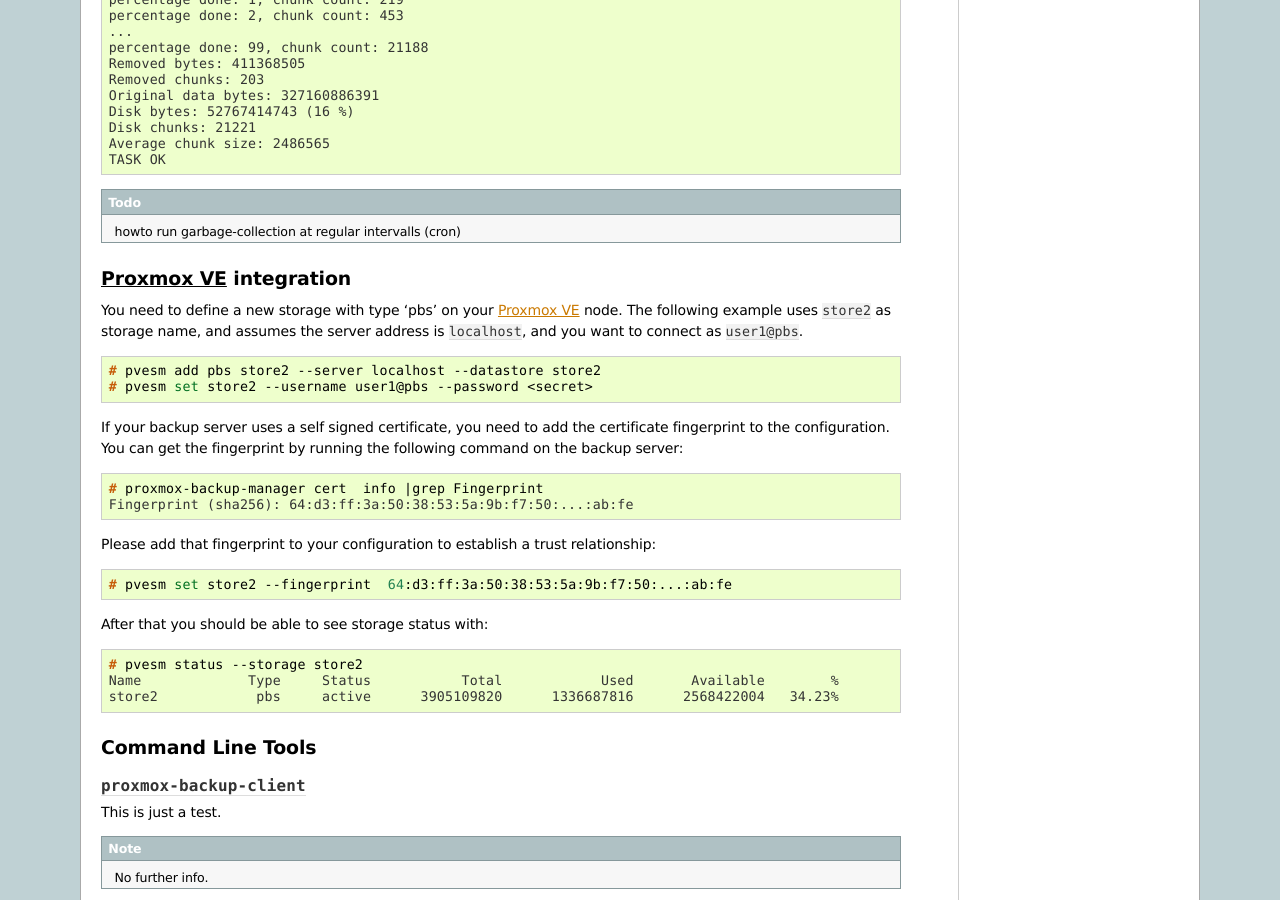
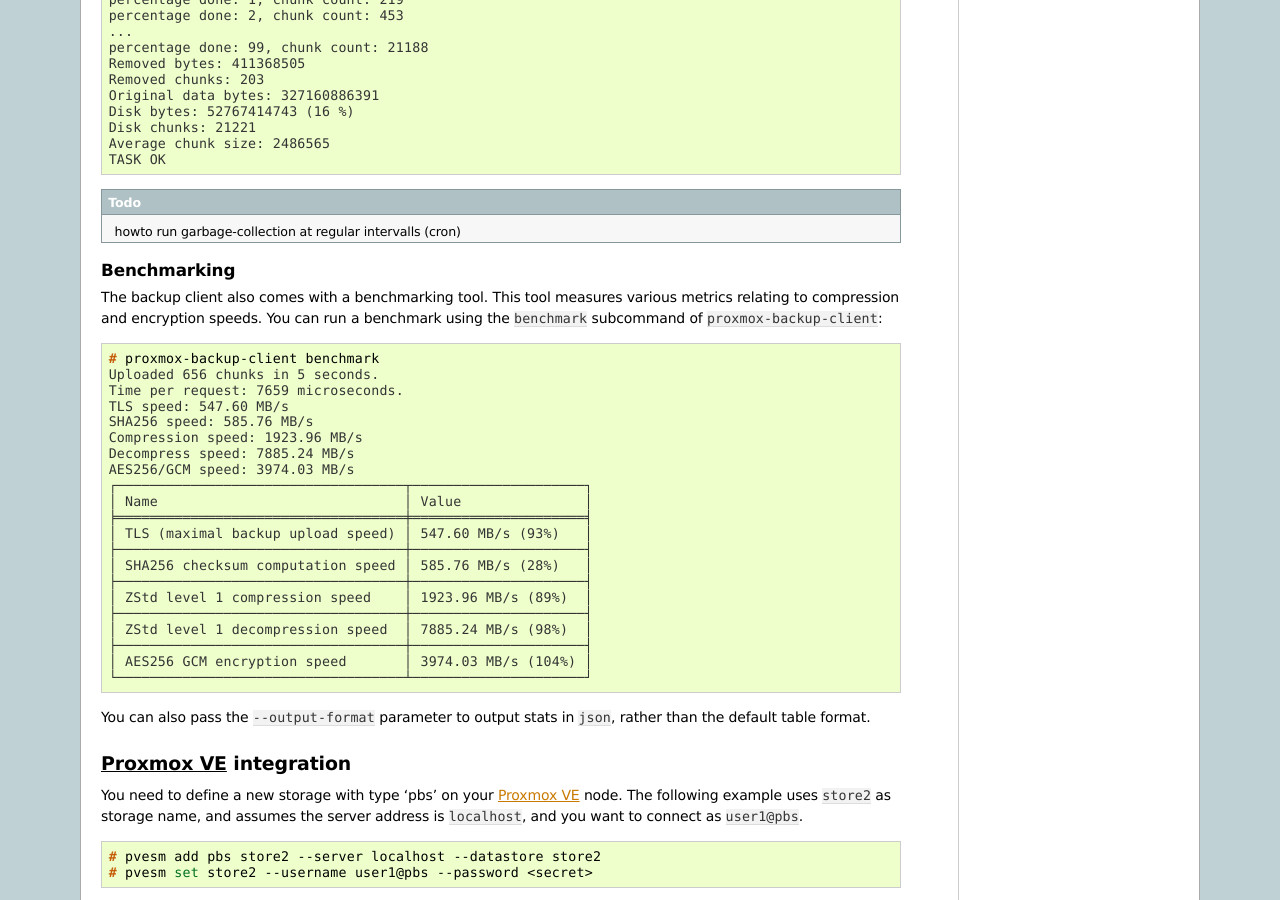
Before and after one commit to proxmox/proxmox-backup, a Sphinx documentation site: the page built from docs/administration-guide.rst, in a window 1280 px wide and 900 px high, scrolled down 15396 px. Built offline with Sphinx 7.4.7, drawn with Linux system fonts in a browser that asks for light colours.

Commit message:
Add "Benchmarking" section
This adds the "Benchmarking" section which discusses
the proxmox-backup-client benchmark subcommand.

Signed-off-by: Dylan Whyte <d.whyte@proxmox.com>

```diff
--- a/docs/administration-guide.rst
+++ b/docs/administration-guide.rst
@@ -1113,6 +1113,38 @@
 
 .. todo:: howto run garbage-collection at regular intervalls (cron)
 
+Benchmarking
+~~~~~~~~~~~~
+The backup client also comes with a benchmarking tool. This tool measures
+various metrics relating to compression and encryption speeds. You can run a
+benchmark using the ``benchmark`` subcommand of ``proxmox-backup-client``:
+
+.. code-block:: console
+
+  # proxmox-backup-client benchmark
+  Uploaded 656 chunks in 5 seconds.
+  Time per request: 7659 microseconds.
+  TLS speed: 547.60 MB/s
+  SHA256 speed: 585.76 MB/s
+  Compression speed: 1923.96 MB/s
+  Decompress speed: 7885.24 MB/s
+  AES256/GCM speed: 3974.03 MB/s
+  ┌───────────────────────────────────┬─────────────────────┐
+  │ Name                              │ Value               │
+  ╞═══════════════════════════════════╪═════════════════════╡
+  │ TLS (maximal backup upload speed) │ 547.60 MB/s (93%)   │
+  ├───────────────────────────────────┼─────────────────────┤
+  │ SHA256 checksum computation speed │ 585.76 MB/s (28%)   │
+  ├───────────────────────────────────┼─────────────────────┤
+  │ ZStd level 1 compression speed    │ 1923.96 MB/s (89%)  │
+  ├───────────────────────────────────┼─────────────────────┤
+  │ ZStd level 1 decompression speed  │ 7885.24 MB/s (98%)  │
+  ├───────────────────────────────────┼─────────────────────┤
+  │ AES256 GCM encryption speed       │ 3974.03 MB/s (104%) │
+  └───────────────────────────────────┴─────────────────────┘
+
+You can also pass the ``--output-format`` parameter to output stats in ``json``,
+rather than the default table format.
 
 .. _pve-integration:
 
```
